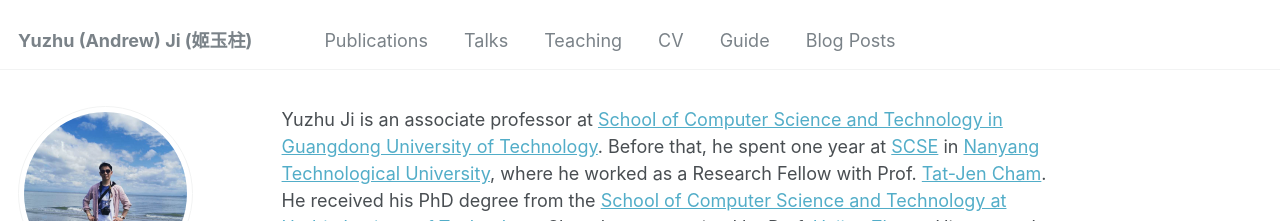
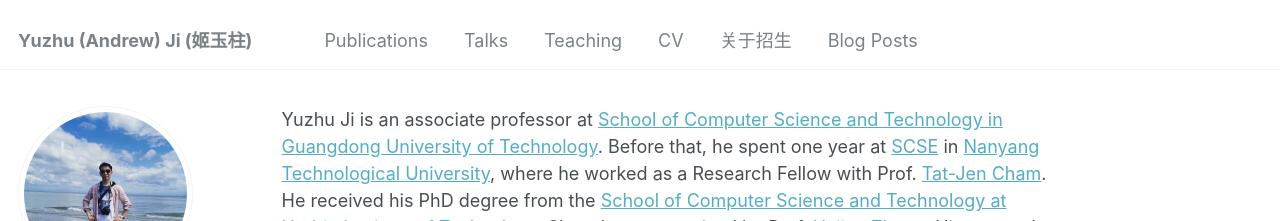
Before and after one commit to AndrewChiyz/andrewchiyz.github.io, a Jekyll site: the page built from _pages/about.md, in a window 1280 px wide. Shown: the top 221 px of the page. Built offline with Jekyll 4.4.1, drawn with Linux system fonts in a browser that asks for light colours; some web fonts are replaced.

Commit message:
update: config.yml

```diff
--- a/_data/navigation.yml
+++ b/_data/navigation.yml
@@ -20,7 +20,7 @@ main:
   - title: "CV"
     url: /cv/
 
-  - title: "Guide"
+  - title: "关于招生"
     url: /markdown/
 
   - title: "Blog Posts"
```
